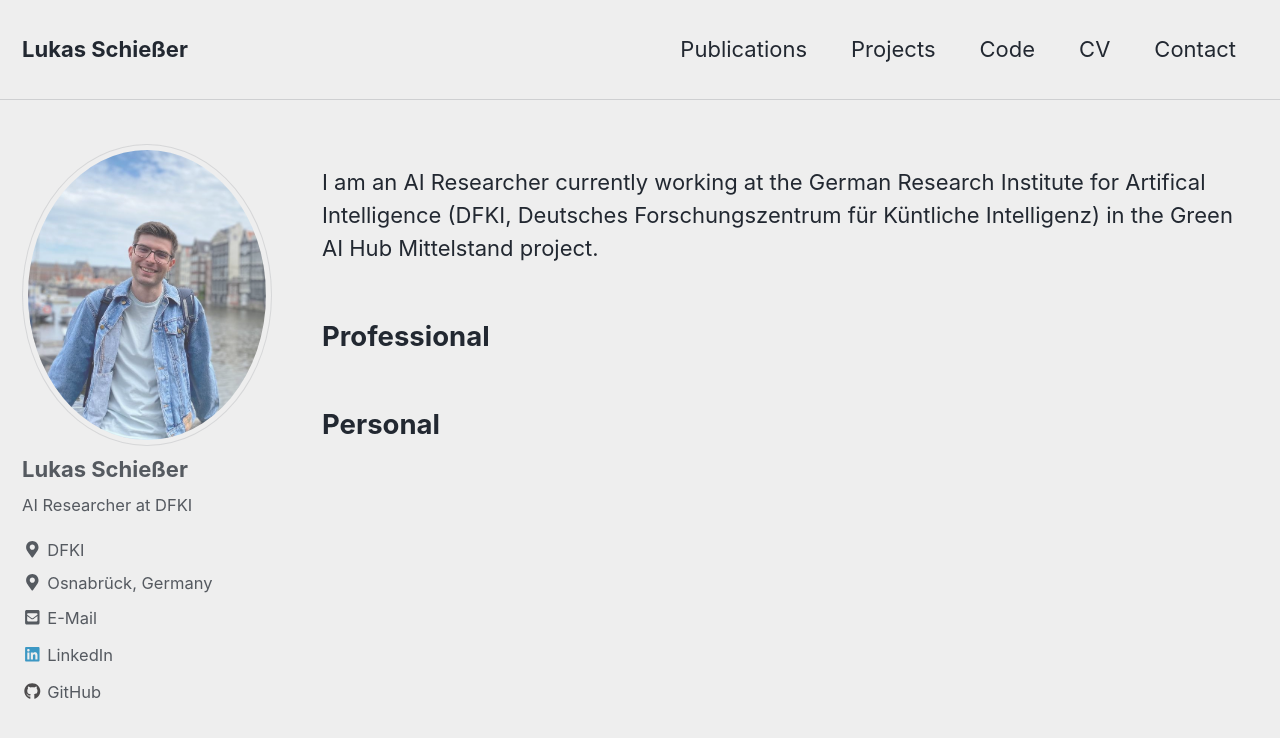
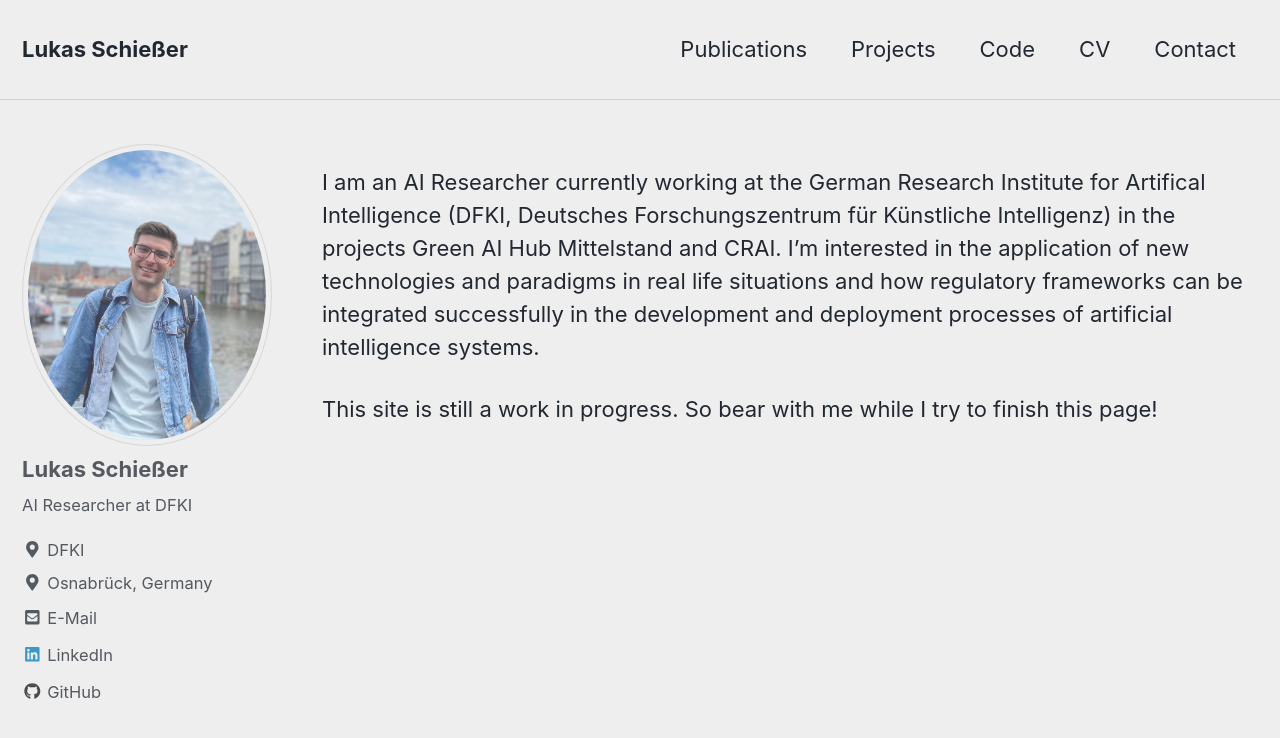
Before and after one commit to lschiesser/lschiesser.github.io, a Jekyll site: the page built from _pages/about.md, in a window 1280 px wide and 900 px high. Shown: the top 738 px of the window. Built offline with Jekyll 4.4.1, drawn with Linux system fonts in a browser that asks for light colours; nearby versions of some CDN libraries.

Commit message:
Update about.md

```diff
--- a/_pages/about.md
+++ b/_pages/about.md
@@ -9,8 +9,6 @@ redirect_from:
 classes: wide
 ---
 
-I am an AI Researcher currently working at the German Research Institute for Artifical Intelligence (DFKI, Deutsches Forschungszentrum für Küntliche Intelligenz) in the Green AI Hub Mittelstand project.
+I am an AI Researcher currently working at the German Research Institute for Artifical Intelligence (DFKI, Deutsches Forschungszentrum für Künstliche Intelligenz) in the projects Green AI Hub Mittelstand and CRAI. I'm interested in the application of new technologies and paradigms in real life situations and how regulatory frameworks can be integrated successfully in the development and deployment processes of artificial intelligence systems.
 
-## Professional
-
-## Personal
+This site is still a work in progress. So bear with me while I try to finish this page!
```
